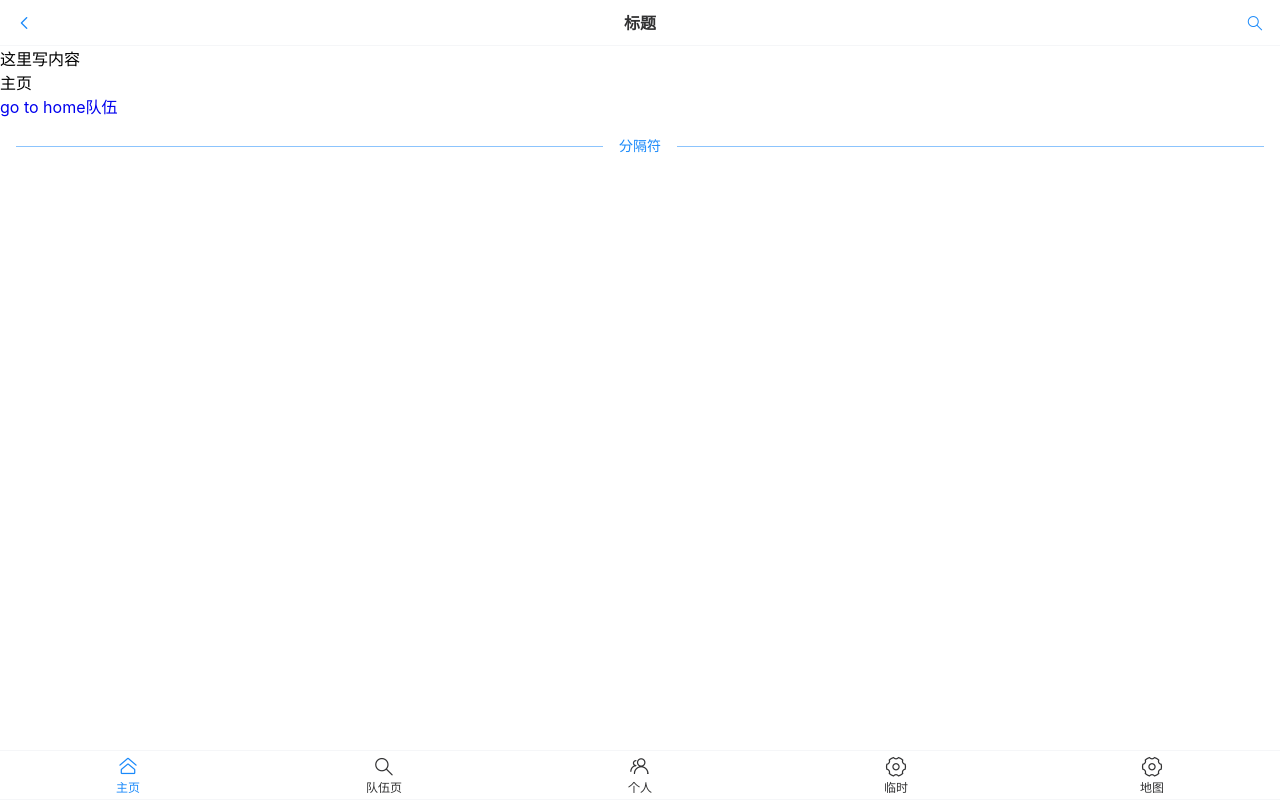
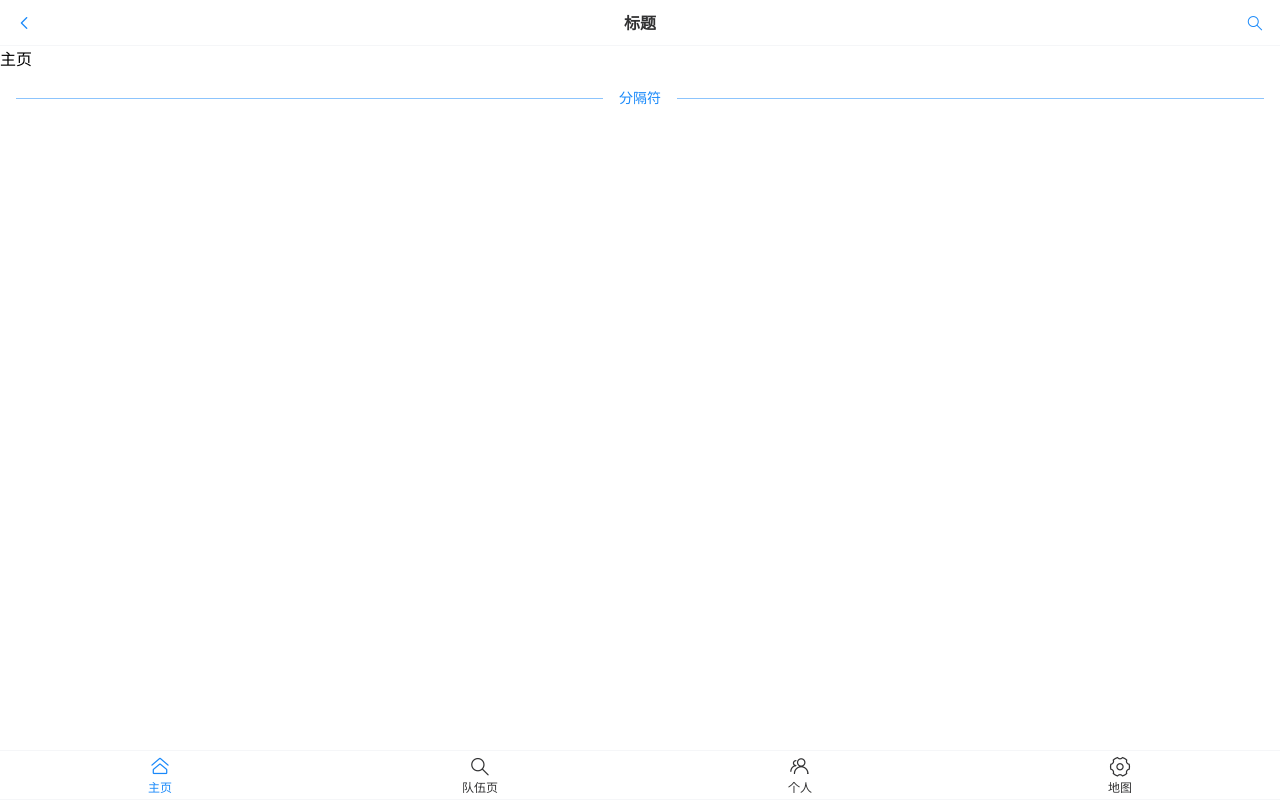
Before and after one commit to zhengqingquan/shanbei-user-front-vue, a Vue app: page / in a window 1280 px wide. Built offline with nearby package versions, Linux system fonts and the light colour scheme.

Commit message:
删除一些无用的内容

```diff
--- a/src/config/route.ts
+++ b/src/config/route.ts
@@ -6,7 +6,7 @@ import TeamPage from "../pages/TeamPage.vue";
 import UserPage from "../pages/UserPage.vue";
 import SearchPage from "../pages/SearchPage.vue";
 import UserEditPage from "../pages/EditUserPage.vue";
-import WorldMap from "../pages/WorldMap.vue"
+import WorldMapPage from "../pages/WorldMapPage.vue"
 
 
 // 定义一些路由
@@ -17,8 +17,8 @@ const routes = [
   { path: "/user", component: UserPage },
   { path: "/search", component: SearchPage },
   // 动态路由
-  { path:"/user/edit/:",component: UserEditPage }
-  // {path:"/WorldMap",component: WorldMap},
+  { path:"/user/edit/:",component: UserEditPage },
+  {path:"/worldmap",component: WorldMapPage},
 ];
 
 
--- a/src/layouts/BasicLayout.vue
+++ b/src/layouts/BasicLayout.vue
@@ -1,5 +1,5 @@
 <template>
-  <!--顶部-->
+  <!--顶部-Search搜索-->
   <van-nav-bar
       title="标题"
       left-arrow
@@ -11,31 +11,23 @@
     </template>
   </van-nav-bar>
 
-  <slot name="content"> 这里写内容</slot>
-
+  <!--动态渲染路由匹配到的组件-->
   <div id="content">
-    <!--    <template v-if="active === 'index'"> </template>-->
-    <!--    <template v-if="active === 'team'"> </template>-->
     <router-view/>
   </div>
 
-  <router-link to="/">go to home</router-link>
-  <router-link to="/team">队伍</router-link>
-
-  <!--底部-->
-  <!--  <van-tabbar v-models="active" @change="onChange">-->
-  <van-tabbar route @change="onChange">
-    <van-tabbar-item to="/" icon="home-o" name="index">主页</van-tabbar-item>
+  <!--底部-Tabbar标签栏-->
+  <van-tabbar route>
+    <van-tabbar-item to="/" icon="home-o" name="index">
+      主页
+    </van-tabbar-item>
     <van-tabbar-item to="/team" icon="search" name="team">
       队伍页
     </van-tabbar-item>
     <van-tabbar-item to="/user" icon="friends-o" name="user">
       个人
     </van-tabbar-item>
-    <van-tabbar-item to="/index" icon="setting-o" name="temp">
-      临时
-    </van-tabbar-item>
-    <van-tabbar-item to="/WorldMap" icon="setting-o" name="worldmap">
+    <van-tabbar-item to="/worldmap" icon="setting-o" name="worldmap">
       地图
     </van-tabbar-item>
   </van-tabbar>
@@ -44,7 +36,6 @@
 <!--setup 是Vue3的语法糖-->
 <!--会将所有定义的变量都暴露给页面，这样就不用写return-->
 <script setup>
-import {showToast} from "vant";
 import {useRouter} from "vue-router";
 
 const router = useRouter();
@@ -55,8 +46,6 @@ const onClickRight = () => {
   router.push("/search");
 };
 
-// const active = ref("index");
-const onChange = (index) => showToast(`标签 ${index}`);
 </script>
 
 <style scoped></style>
--- a/src/pages/Index.vue
+++ b/src/pages/Index.vue
@@ -1,4 +1,4 @@
-<template>
+<template >
   主页
 </template>
 
--- a/src/pages/UserPage.vue
+++ b/src/pages/UserPage.vue
@@ -4,7 +4,7 @@
   <van-cell title="昵称" is-link to="/user/edit"/>
   <van-cell title="用户账号" :value="user.userAccount"/>
   <van-cell title="头像" is-link to="/user/edit">
-    <img style="height: 48px" :src="user.avatarUrl"/>
+    <img style="height: 48px" :src="user.avatarUrl" alt="头像图片"/>
   </van-cell>
   <van-cell title="性别" is-link to="/user/edit" :value="user.gender" @click="toEdit('gender','性别',user.gender)"/>
   <van-cell title="电话" is-link to="/user/edit" :value="user.phone"/>
--- /dev/null
+++ b/src/pages/WorldMapPage.vue
@@ -0,0 +1,20 @@
+<!--地图页面-->
+
+<template>
+<!--  <script type="text/javascript" src="http://api.map.baidu.com/api?v=2.0&ak=qQ7YA0qPsPuxCiHGR64U9gLkoukAfZlN">-->
+<!--    var map = new BMap.Map("container");-->
+<!--  </script>-->
+<!--  <div id="container"></div>-->
+</template>
+
+<script setup>
+import BaiduMap from 'vue-baidu-map/components/map/Map.vue'
+
+</script>
+
+<style>
+.bm-view {
+  width: 100%;
+  height: 300px;
+}
+</style>
```
Also changed, not shown: src/pages/WorldMap.vue (deleted, +0 -23 lines).
